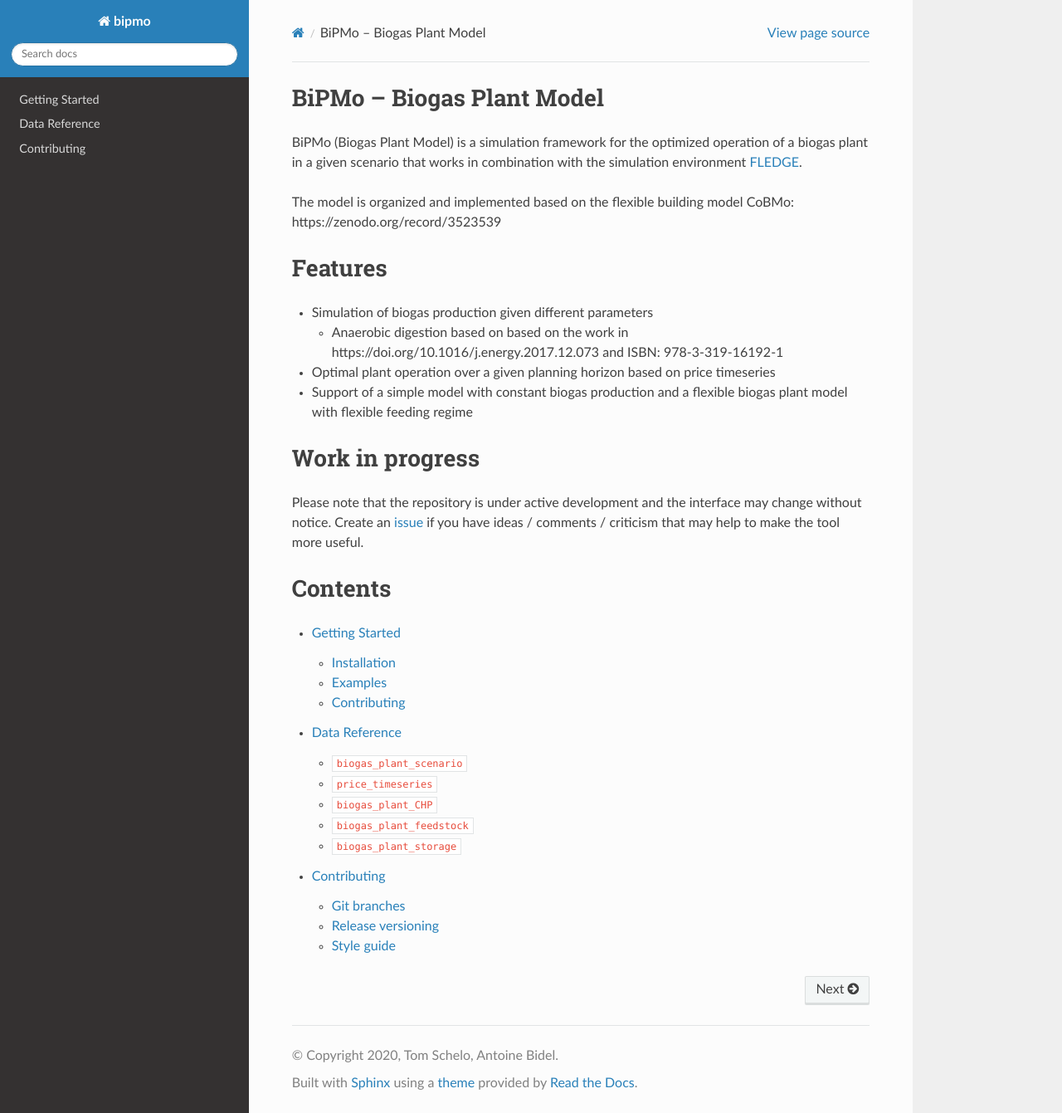
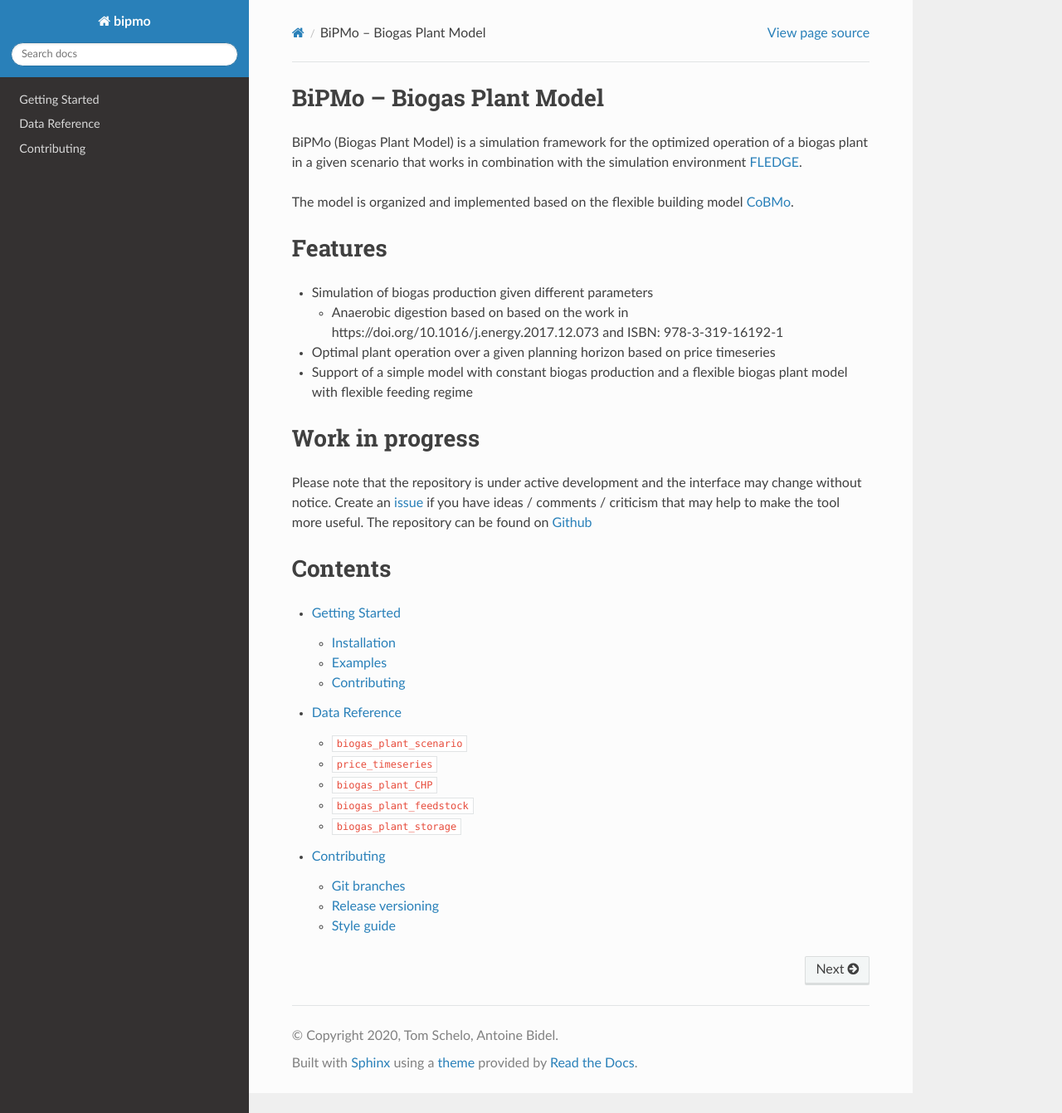
Before and after one commit to tum-ens/bipmo, a Sphinx documentation site: the page built from docs/index.md, in a window 1280 px wide and 1341 px high. Shown: the whole window at 83% size. Built offline with Sphinx 7.4.7 and the Read the Docs theme 2.0.0, drawn with Linux system fonts in a browser that asks for light colours.

Commit message:
docs: minor changes

```diff
--- a/docs/index.md
+++ b/docs/index.md
@@ -2,7 +2,7 @@
 
 BiPMo (Biogas Plant Model) is a simulation framework for the optimized operation of a biogas plant in a given scenario that works in combination with the simulation environment [FLEDGE](https://doi.org/10.5281/zenodo.3715873).
 
-The model is organized and implemented based on the flexible building model CoBMo: https://zenodo.org/record/3523539
+The model is organized and implemented based on the flexible building model [CoBMo](https://zenodo.org/record/3523539).
 
 ## Features
 - Simulation of biogas production given different parameters
@@ -12,6 +12,7 @@ The model is organized and implemented based on the flexible building model CoBM
 
 ## Work in progress
 Please note that the repository is under active development and the interface may change without notice. Create an [issue](https://github.com/tum-ens/bipmo/issues) if you have ideas / comments / criticism that may help to make the tool more useful.
+The repository can be found on [Github](https://github.com/tum-ens/bipmo/)
 
 ## Contents
 
```
